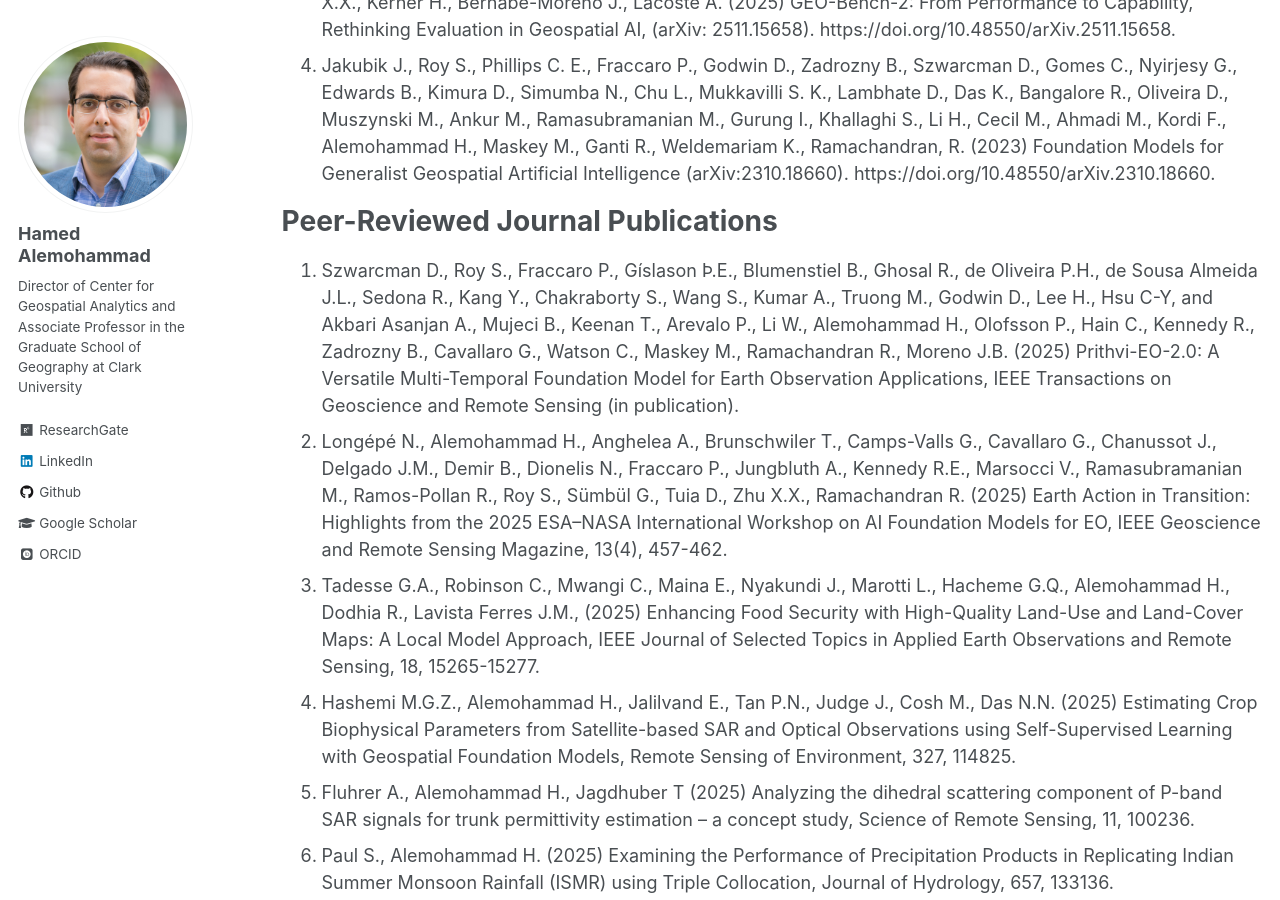
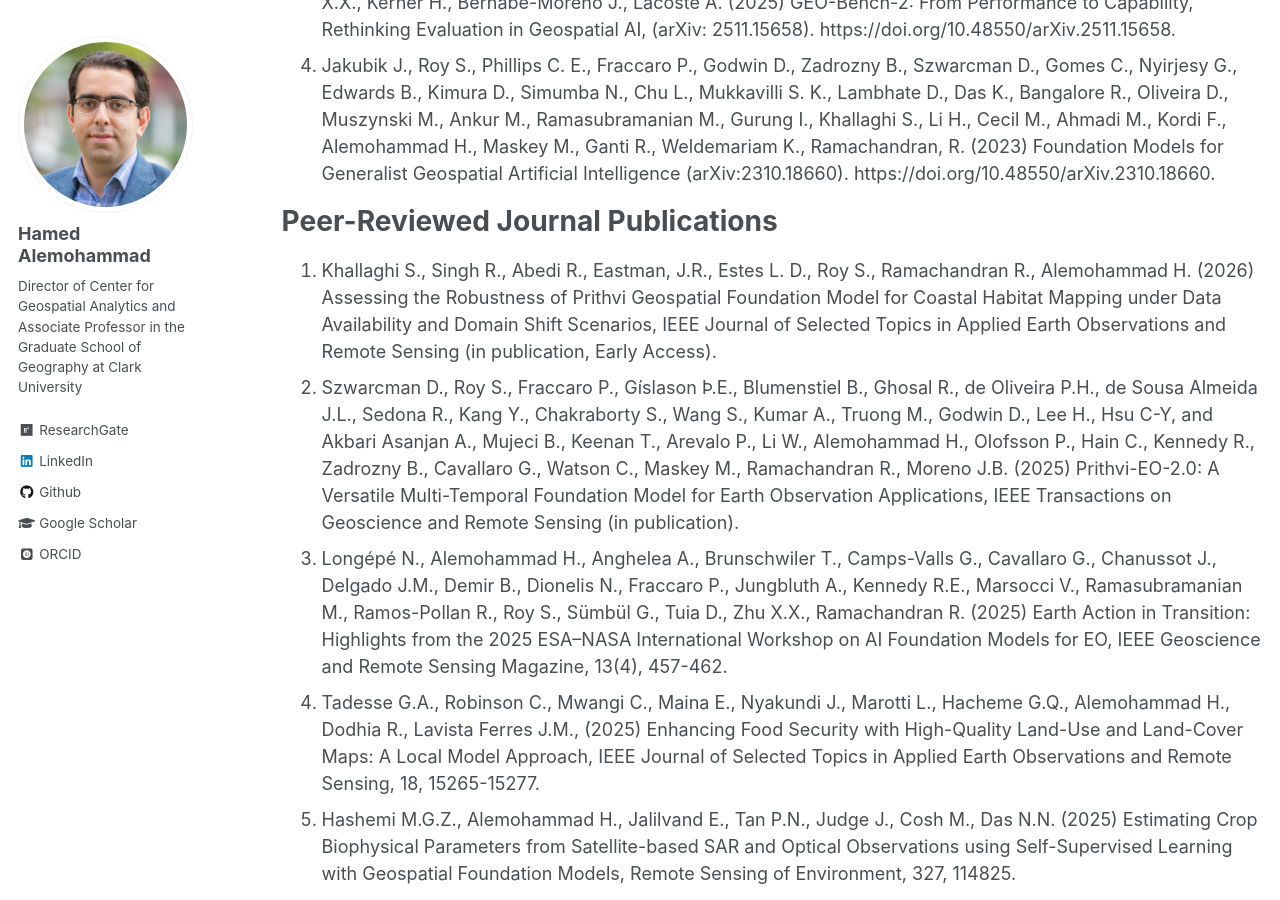
Before and after one commit to HamedAlemo/hamedalemo.github.io, a Jekyll site: the page built from _pages/publications.md, in a window 1280 px wide and 900 px high, scrolled down 484 px. Built offline with Jekyll 4.4.1, drawn with Linux system fonts in a browser that asks for light colours; some web fonts are replaced.

Commit message:
updated CV and pubs

```diff
--- a/_pages/publications.md
+++ b/_pages/publications.md
@@ -26,6 +26,7 @@ You can find the full list of my articles on [my Google Scholar profile](https:/
 
 
 # Peer-Reviewed Journal Publications
+1. Khallaghi S., Singh R., Abedi R., Eastman, J.R., Estes L. D., Roy S., Ramachandran R., Alemohammad H. (2026) Assessing the Robustness of Prithvi Geospatial Foundation Model for Coastal Habitat Mapping under Data Availability and Domain Shift Scenarios, IEEE Journal of Selected Topics in Applied Earth Observations and Remote Sensing (in publication, Early Access).
 1.	Szwarcman D., Roy S., Fraccaro P., Gíslason Þ.E., Blumenstiel B., Ghosal R., de Oliveira P.H., de Sousa Almeida J.L., Sedona R., Kang Y., Chakraborty S., Wang S., Kumar A., Truong M., Godwin D., Lee H., Hsu C-Y, and Akbari Asanjan A., Mujeci B., Keenan T., Arevalo P., Li W., Alemohammad H., Olofsson P., Hain C., Kennedy R., Zadrozny B., Cavallaro G., Watson C., Maskey M., Ramachandran R., Moreno J.B. (2025) Prithvi-EO-2.0: A Versatile Multi-Temporal Foundation Model for Earth Observation Applications, IEEE Transactions on Geoscience and Remote Sensing (in publication).
 1.	Longépé N., Alemohammad H., Anghelea A., Brunschwiler T., Camps-Valls G., Cavallaro G., Chanussot J., Delgado J.M., Demir B., Dionelis N., Fraccaro P., Jungbluth A., Kennedy R.E., Marsocci V., Ramasubramanian M., Ramos-Pollan R., Roy S., Sümbül G., Tuia D., Zhu X.X., Ramachandran R. (2025) Earth Action in Transition: Highlights from the 2025 ESA–NASA International Workshop on AI Foundation Models for EO, IEEE Geoscience and Remote Sensing Magazine, 13(4), 457-462.
 1.	Tadesse G.A., Robinson C., Mwangi C., Maina E., Nyakundi J., Marotti L., Hacheme G.Q., Alemohammad H., Dodhia R., Lavista Ferres J.M., (2025) Enhancing Food Security with High-Quality Land-Use and Land-Cover Maps: A Local Model Approach, IEEE Journal of Selected Topics in Applied Earth Observations and Remote Sensing, 18, 15265-15277.
```
Also changed, not shown: 1 other file.
